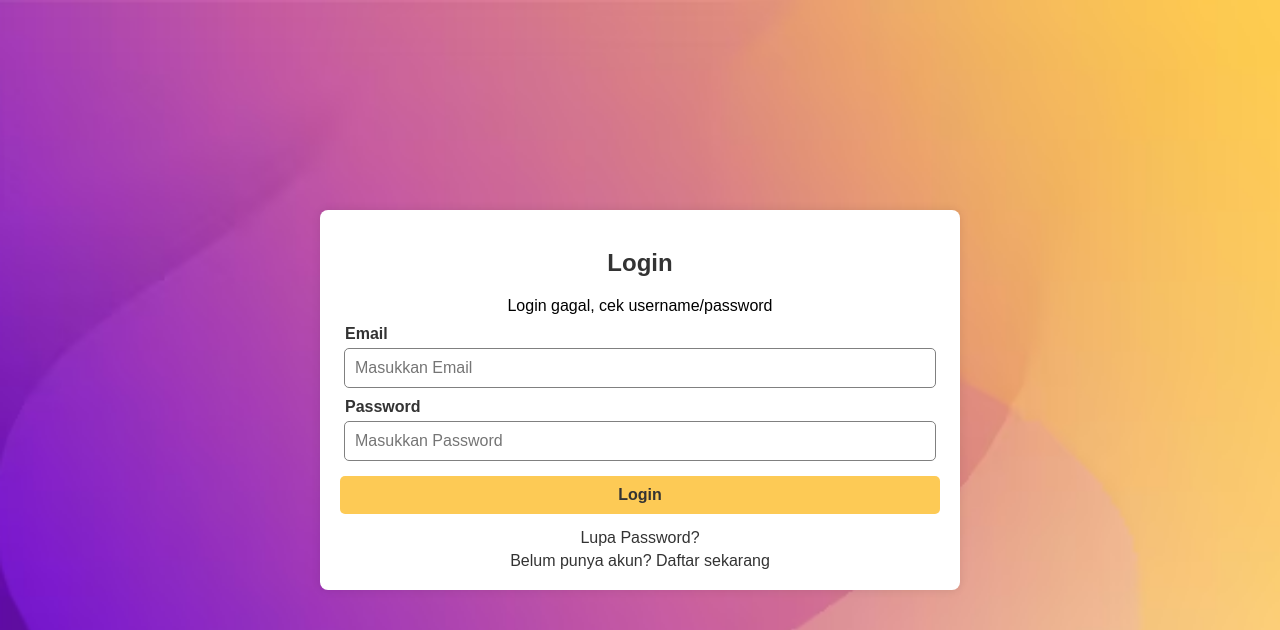
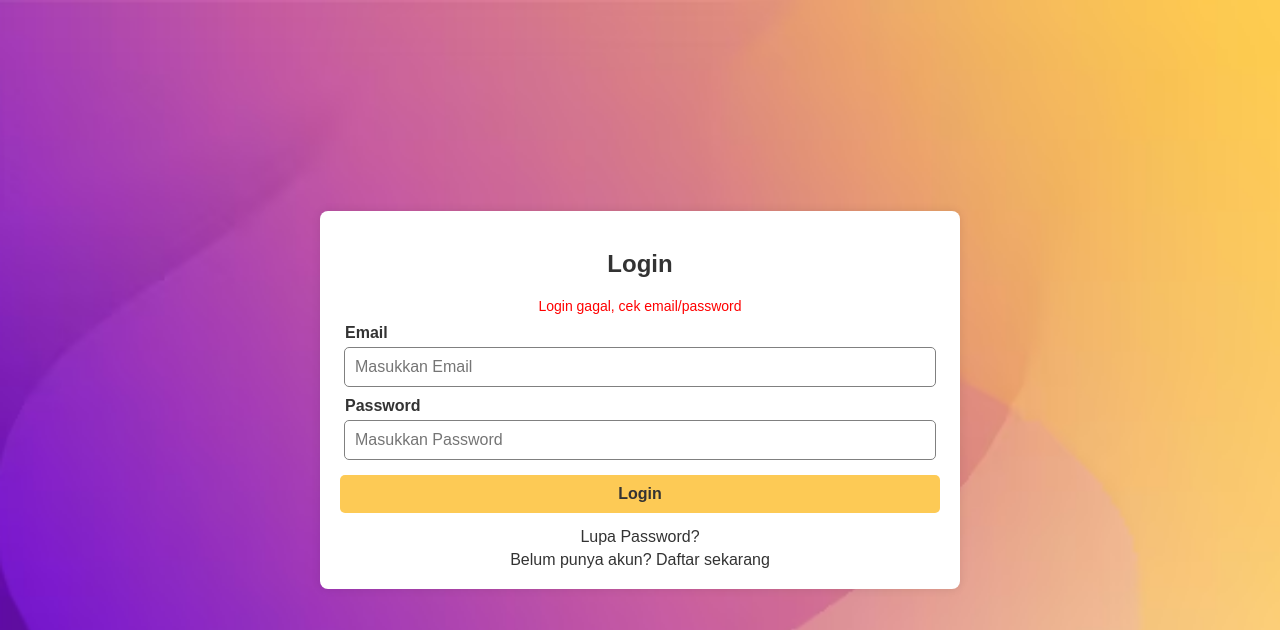
Before and after one commit to naufalfkrs/namura, a PHP site: the page made by index.php in a window 1280 px wide. Shown: the top 630 px of the page. Run offline with PHP 8.4, Linux system fonts and the light colour scheme; tables that the repository leaves empty or names only in its code hold one stand-in row (values such as "Sample post").

Commit message:
update login and register

```diff
--- a/controllers/AuthController.php
+++ b/controllers/AuthController.php
@@ -19,17 +19,22 @@ class AuthController extends Controller {
         $password = $_POST['password'] ?? '';
 
         $userModel = $this->loadModel("user");
-        $user = $userModel->login($email, $password);
+        $user = $userModel->login($email);
 
-        if ($user) {
-            $_SESSION['user'] = $user['name'];
+        if ($user && password_verify($password, $user->password)) {
+            $_SESSION['user'] = [
+                'id' => $user->id,
+                'name' => $user->name,
+                'email' => $user->email,
+                'role' => $user->role
+            ];
             header("Location:?c=dashboard&m=index");
         } else {
             $this->loadView(
                 "auth/login",
                 [
                     'title' => $title,
-                    'error' => 'Login gagal, cek username/password'
+                    'error' => 'Login gagal, cek email/password'
                 ],
                 'auth'
             );
--- a/controllers/DashboardController.php
+++ b/controllers/DashboardController.php
@@ -15,7 +15,7 @@ class DashboardController extends Controller {
             "dashboard/index",
             [
                 'title' => $title,
-                'username' => $_SESSION['user']
+                'username' => $_SESSION['user']['name']
             ],
             'main'
         );
@@ -29,7 +29,7 @@ class DashboardController extends Controller {
             "dashboard/profile",
             [
                 'title' => $title,
-                'username' => $_SESSION['user']
+                'username' => $_SESSION['user']['name']
             ],
             'main'
         );
--- a/models/User.php
+++ b/models/User.php
@@ -2,15 +2,15 @@
 class User extends Model
 {
 
-    public function login($email, $pass)
+    public function login($email)
     {
-        $stmt = $this->dbconn->prepare("SELECT * FROM users WHERE email = ? AND password = ?");
-        $stmt->bind_param("ss", $email, $pass);
+        $stmt = $this->dbconn->prepare("SELECT * FROM users WHERE email = ?");
+        $stmt->bind_param("s", $email);
         $stmt->execute();
 
         $result = $stmt->get_result();
         if ($result && $result->num_rows > 0) {
-            return $result->fetch_assoc();
+            return $result->fetch_object();
         } else {
             return null;
         }
@@ -18,12 +18,21 @@ class User extends Model
 
     public function register($user, $email, $pass)
     {
-        $sql = "INSERT INTO users (name, email, password) VALUES ('$user', '$email', '$pass')";
+        $hashPass = password_hash($pass, PASSWORD_DEFAULT);
+        $stmt = $this->dbconn->prepare("INSERT INTO users (name, email, password) VALUES (?, ?, ?)");
+        $stmt->bind_param("sss", $user, $email, $hashPass);
         try {
-            $this->dbconn->query($sql);
+            $stmt->execute();
             $result = array("isSuccess" => true);
         } catch (mysqli_sql_exception $e) {
+        $code = $e->getCode();
+        if ($code == 1062) {
             $result = array("isSuccess" => false, "info" => "Duplikasi pada email");
+        } elseif ($code == 1064) {
+            $result = array("isSuccess" => false, "info" => "Kesalahan sintaks SQL");
+        } else {
+            $result = array("isSuccess" => false, "info" => "Error lainnya: " . $e->getMessage());
+        }
         }
         return $result;
     }
--- a/src/css/auth.css
+++ b/src/css/auth.css
@@ -78,6 +78,12 @@ button:hover {
     text-decoration: underline;
 }
 
+.error {
+    color: red;
+    font-size: 14px;
+    margin-top: 10px;
+}
+
 /* Media Queries */
 @media (min-width: 576px) {
     .container {
--- a/views/auth/login.php
+++ b/views/auth/login.php
@@ -1,7 +1,9 @@
 <div class="container" id="login-container">
     <h2><?= $title ?></h2>
     <?php if (isset($error)): ?>
-        <div><?= htmlspecialchars($error) ?></div>
+        <div class="error">
+            <?= htmlspecialchars($error) ?>
+        </div>
     <?php endif; ?>
     <form action="?c=auth&m=loginProcess" method="post">
         <label for="email-username">Email</label>
--- a/views/auth/register.php
+++ b/views/auth/register.php
@@ -1,7 +1,9 @@
 <div class="container" id="register-container">
     <h2><?= $title ?></h2>
     <?php if (isset($error)): ?>
-        <div><?= htmlspecialchars($error) ?></div>
+        <div class="error">
+            <?= htmlspecialchars($error) ?>
+        </div>
     <?php endif; ?>
     <form action="?c=auth&m=registerProcess" method="post">
 
```
